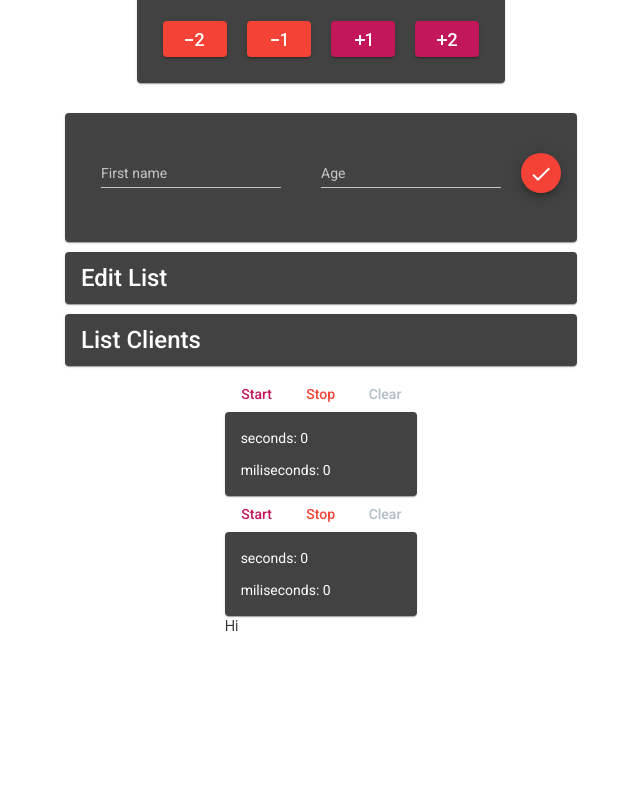
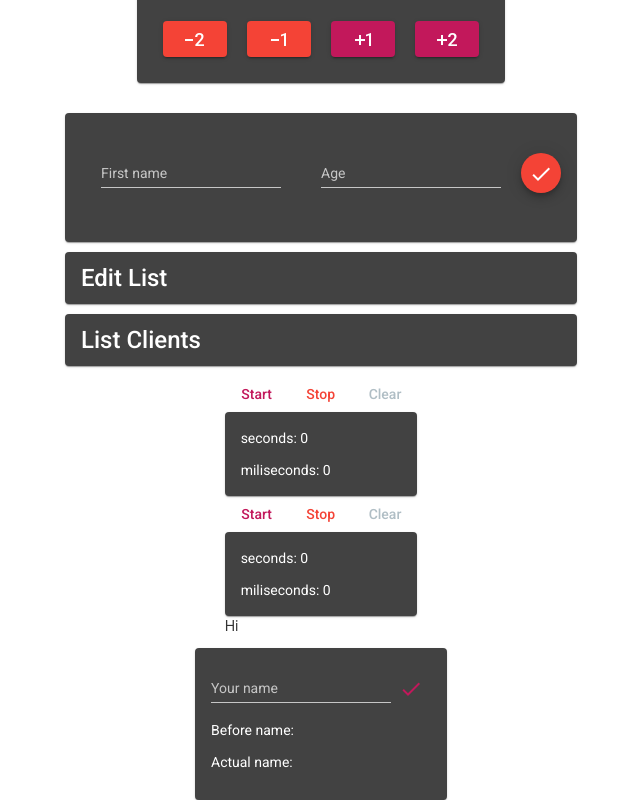
Before and after one commit to FelipeJSousa/Angular-communication-app, an Angular app: page / in a window 1280 px wide. Shown: the part 195-995 px from the top of the page, without its empty margins (319-959 px from the left). Before the commit the page ends 882 px from the top, so only its background shows below. Built offline with nearby package versions, Linux system fonts and the light colour scheme.

Commit message:
ngOnChanges implemented

```diff
--- a/src/app/app.component.html
+++ b/src/app/app.component.html
@@ -35,6 +35,7 @@
   <app-event-emitter></app-event-emitter>
   <app-clients></app-clients>
   <app-parent-child></app-parent-child>
+  <app-on-changes></app-on-changes>
 </div>
 
 <!-- * * * * * * * * * * * * * * * * * * * * * * * * * * * * * * * -->
--- a/src/app/on-changes/names-changes/names-changes.component.html
+++ b/src/app/on-changes/names-changes/names-changes.component.html
@@ -1 +1,2 @@
-<p>names-changes works!</p>
+<p>Before name: {{ nameBefore }} </p>
+<p>Actual name: {{ name }} </p>
--- a/src/app/on-changes/names-changes/names-changes.component.ts
+++ b/src/app/on-changes/names-changes/names-changes.component.ts
@@ -1,15 +1,26 @@
-import { Component, OnInit } from '@angular/core';
+import { Component, Input, OnChanges, OnInit, SimpleChange } from '@angular/core';
 
 @Component({
   selector: 'app-names-changes',
   templateUrl: './names-changes.component.html',
   styleUrls: ['./names-changes.component.css']
 })
-export class NamesChangesComponent implements OnInit {
+export class NamesChangesComponent implements OnInit, OnChanges {
+
+  @Input() name!: string;
+  nameBefore!: string;
+
 
   constructor() { }
 
   ngOnInit(): void {
   }
 
+  ngOnChanges(changes: {[propKey: string]: SimpleChange}){
+    console.log(changes);
+    if(changes.hasOwnProperty('name')){
+      this.nameBefore = changes['name'].previousValue;
+    }
+  }
+
 }
--- a/src/app/on-changes/on-changes.component.html
+++ b/src/app/on-changes/on-changes.component.html
@@ -1 +1,15 @@
-<p>on-changes works!</p>
+<mat-card>
+    <mat-card-content>
+        <section>
+            <mat-form-field >
+                <input matInput placeholder="Your name" [(ngModel)]="name" type="text">
+            </mat-form-field>
+            <button mat-icon-button color="primary" (click)="updateName()">
+                <mat-icon>check</mat-icon>
+            </button>
+        </section>
+        <section>
+            <app-names-changes [name]="newName"></app-names-changes>
+        </section>
+    </mat-card-content>
+</mat-card>
--- a/src/app/on-changes/on-changes.component.ts
+++ b/src/app/on-changes/on-changes.component.ts
@@ -7,9 +7,16 @@ import { Component, OnInit } from '@angular/core';
 })
 export class OnChangesComponent implements OnInit {
 
+  name = "";
+  newName = "";
+
   constructor() { }
 
   ngOnInit(): void {
   }
 
+  updateName(){
+    this.newName = this.name;
+  }
+
 }
```
